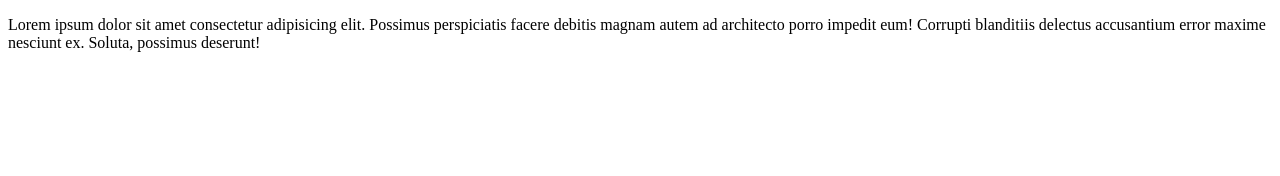
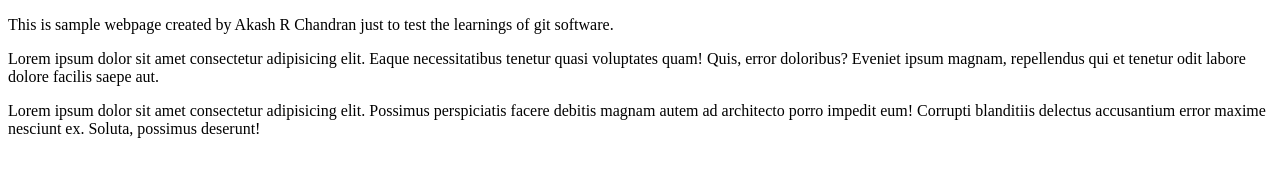
Before and after one commit to akashrchandran/demo, a plain HTML site: page index.html in a window 1280 px wide. Drawn offline with Linux system fonts and the light colour scheme.

Commit message:
Changed the index.html file
Add sample webpage content

Add lorem ipsum text to webpage

```diff
--- a/index.html
+++ b/index.html
@@ -3,9 +3,11 @@
 <head>
     <meta charset="UTF-8">
     <meta name="viewport" content="width=device-width, initial-scale=1.0">
-    <title>Document</title>
+    <title>Sample Demo Website</title>
 </head>
 <body>
+    <p>This is sample webpage created by Akash R Chandran just to test the learnings of git software.</p>
+    <p>Lorem ipsum dolor sit amet consectetur adipisicing elit. Eaque necessitatibus tenetur quasi voluptates quam! Quis, error doloribus? Eveniet ipsum magnam, repellendus qui et tenetur odit labore dolore facilis saepe aut.</p>
     <p>Lorem ipsum dolor sit amet consectetur adipisicing elit. Possimus perspiciatis facere debitis magnam autem ad architecto porro impedit eum! Corrupti blanditiis delectus accusantium error maxime nesciunt ex. Soluta, possimus deserunt!</p>
 </body>
 </html>
```
